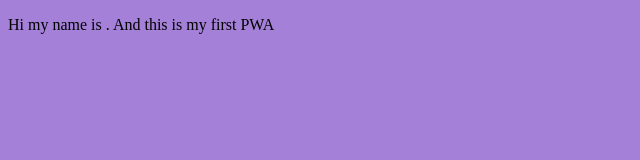
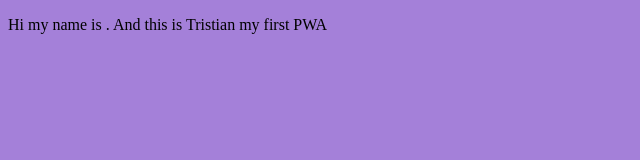
Before and after one commit to WOZ1906/My-PWA, a plain HTML site: page index.html in a window 1280 px wide. Shown: the full height of the page, 0-640 px from the left. Drawn offline with Linux system fonts and the light colour scheme.

Commit message:
new commit #2

```diff
--- a/index.html
+++ b/index.html
@@ -8,7 +8,7 @@
         <link rel="stylesheet" href="src/style.css">
     </head>
     <body>
-        <p>Hi my name is . And this is my first PWA</p>
+        <p>Hi my name is . And this is Tristian my first PWA</p>
         <script src="src/index.js"></script>
     </body>
 </html>
```
Also changed, not shown: manifest.json.
